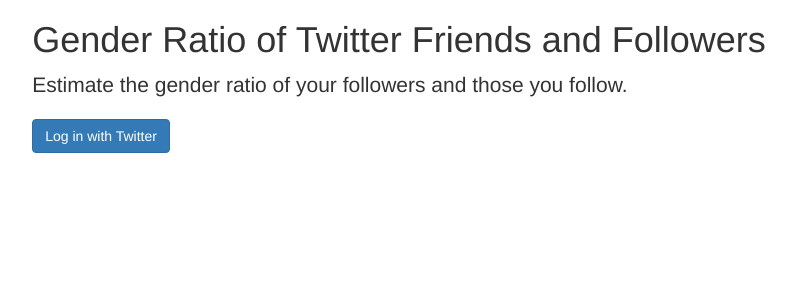
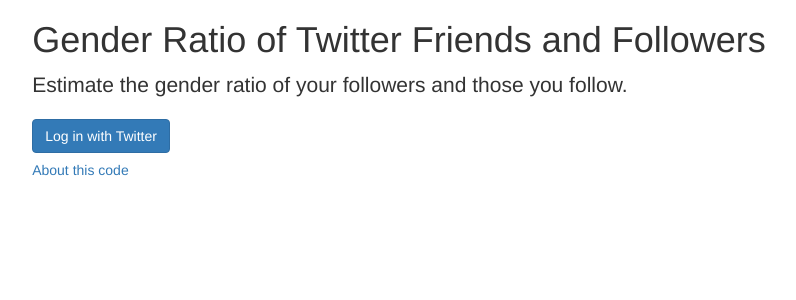
Before and after one commit to ajdavis/proporti.onl, a Flask app: page / in a window 1280 px wide. Shown: the top 300 px of the page, without its empty margins (102-898 px from the left). Run offline with Flask 2, Linux system fonts and the light colour scheme; parts of the project's set-up code (start-up, migrations or seed data) failed here and were passed over; some libraries are stand-ins or nearby versions.

Commit message:
Update index.html.

```diff
--- a/templates/index.html
+++ b/templates/index.html
@@ -92,7 +92,7 @@
     <p>Sampled {{ results.friends.ids_sampled }} friends and {{ results.followers.ids_sampled }} followers.</p>
     <table class="table table-striped">
       <thead><tr><th>&nbsp;</th><th>men</th><th>women</th><th>undetermined</th></tr></thead>
-      {% for user_type, users in [('Friends', results.friends), ('Followers', results.followers)] %}
+      {% for user_type, users in [('Friends you follow', results.friends), ('Followers', results.followers)] %}
       <tr><td>{{ user_type }}</td><td>{{ users.men }}</td><td>{{ users.women }}</td><td>{{ users.andy }}</td></tr>
       <tr>
         <td>&nbsp;</td>
@@ -103,6 +103,10 @@
       {% endfor %}
     </table>
   {% endif %}
+
+  </div>
+  <div class="col-md-8 col-md-offset-1">
+    <h5><a href="https://emptysqua.re/gender-of-twitter-users-i-follow">About this code</a></h5>
   </div>
 </div>
 </body>
```
